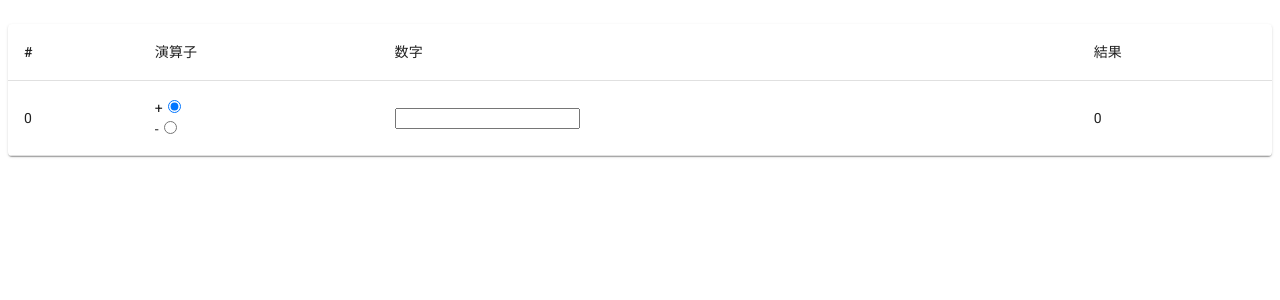
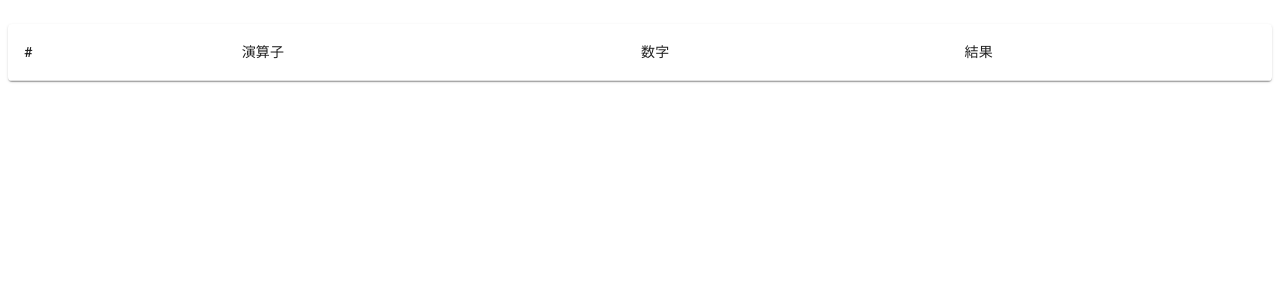
Before and after one commit to naoki85/my-blog-react, a React (Create React App) app: page / in a window 1280 px wide. Shown: the top 300 px of the page. Built offline with nearby package versions, Linux system fonts and the light colour scheme.

Commit message:
Posts store

```diff
--- a/src/actions/index.ts
+++ b/src/actions/index.ts
@@ -1,33 +1,15 @@
-export const CHANGE_OPERATOR = "CHANGE_OPERATOR";
-export const CHANGE_NUM = "CHANGE_NUM";
-export const APPEND_ROW = "APPEND_ROW";
-export type Operator = "+" | "-";
+import { Post } from '../types/state';
 
-export const changeOperator = (operator: Operator) => {
-  return {
-    type: CHANGE_OPERATOR as typeof CHANGE_OPERATOR,
-    payload: {
-      operator
-    }
-  };
-};
+export enum TypeKeys {
+  FETCH_POSTS = 'FETCH_POSTS',
+}
 
-export const changeNum = (num: number) => {
-  return {
-    type: CHANGE_NUM as typeof CHANGE_NUM,
-    payload: {
-      num
-    }
-  };
-};
+export interface PostsAction {
+  type: TypeKeys;
+  posts: Post[];
+}
 
-export const appendRow = () => {
-  return {
-    type: APPEND_ROW as typeof APPEND_ROW
-  };
-};
-
-export type Actions =
-  | ReturnType<typeof changeOperator>
-  | ReturnType<typeof changeNum>
-  | ReturnType<typeof appendRow>
+export const fetchPosts = (): PostsAction => ({
+  posts: [],
+  type: TypeKeys.FETCH_POSTS
+});
--- a/src/components/App.tsx
+++ b/src/components/App.tsx
@@ -1,5 +1,6 @@
 import React, { FC } from 'react';
-import CalcRow, { CalcRowProcProps, Formula } from './CalcRow'
+import CalcRow from './CalcRow'
+import { Post } from '../types/state'
 import { makeStyles } from '@material-ui/core/styles';
 import Table from '@material-ui/core/Table';
 import TableBody from '@material-ui/core/TableBody';
@@ -8,12 +9,11 @@ import TableHead from '@material-ui/core/TableHead';
 import TableRow from '@material-ui/core/TableRow';
 import Paper from '@material-ui/core/Paper';
 
-export interface AppProcProps extends CalcRowProcProps {}
 export interface AppStateProps {
-  formulas: Formula[];
+  posts: Post[];
 }
 
-interface AppProps extends AppProcProps, AppStateProps {}
+interface AppProps extends AppStateProps {}
 
 const useStyles = makeStyles(theme => ({
   root: {
@@ -41,14 +41,11 @@ const AppComponent: FC<AppProps> = (props: AppProps) => {
           </TableRow>
         </TableHead>
         <TableBody>
-          {props.formulas.map(formula => {
+          {props.posts.map(post => {
             return (
               <CalcRow
-                key={formula.id}
-                changeNum={props.changeNum}
-                changeOperator={props.changeOperator}
-                appendRow={props.appendRow}
-                formula={formula}
+                key={post.id}
+                post={post}
               />
             )
           })}
--- a/src/components/CalcRow.tsx
+++ b/src/components/CalcRow.tsx
@@ -3,86 +3,24 @@ import TableRow from '@material-ui/core/TableRow';
 import TableCell from '@material-ui/core/TableCell';
 
 export type Operator = "+" | "-";
-export interface Formula {
+
+export interface Post {
   id: number;
-  operator: Operator;
-  num: number;
-  result: number;
-}
-
-export interface CalcRowProcProps {
-  changeOperator: (operator: Operator) => void;
-  changeNum: (num: number) => void;
-  appendRow: () => void;
+  title: string;
 }
 
 interface CalcRowStateProps {
-  formula: Formula;
+  post: Post;
 }
 
-interface CalcRowProps extends CalcRowProcProps, CalcRowStateProps {}
+interface CalcRowProps extends CalcRowStateProps {}
 const CalcRow: FC<CalcRowProps> = (props: CalcRowProps) => {
-  if (props.formula.id === 0) {
-    return (
-      <TableRow>
-        <TableCell>{props.formula.id}</TableCell>
-        <TableCell>
-          <form onSubmit={ e => { e.preventDefault(); }}>
-            <label htmlFor={"plus"}>
-              +
-            </label>
-            <input
-              type="radio"
-              id="plus"
-              checked={props.formula.operator === "+"}
-              onChange={() => props.changeOperator("+")}
-            />
-          </form>
-          <form onSubmit={ e => { e.preventDefault(); }}>
-            <label htmlFor={"minus"}>
-              -
-            </label>
-            <input
-              type="radio"
-              id="minus"
-              checked={props.formula.operator === "-"}
-              onChange={() => props.changeOperator("-")}
-            />
-          </form>
-        </TableCell>
-        <TableCell>
-          <form
-            onSubmit={ e => {
-              e.preventDefault();
-              props.appendRow();
-            }}
-          >
-            <input
-              type="text"
-              value={props.formula.num ? props.formula.num : ""}
-              onChange={e => {
-                if (e.target.value === "-") {
-                  props.changeOperator("-")
-                } else if (e.target.value === "+") {
-                  props.changeOperator("+")
-                } else if (Number(e.target.value)) {
-                  props.changeNum(Number(e.target.value));
-                }
-              }}
-            />
-          </form>
-        </TableCell>
-        <TableCell>{props.formula.result}</TableCell>
-      </TableRow>
-    );
-  }
-
   return (
     <TableRow>
-      <TableCell>{props.formula.id}</TableCell>
-      <TableCell>{props.formula.operator}</TableCell>
-      <TableCell>{props.formula.num}</TableCell>
-      <TableCell>{props.formula.result}</TableCell>
+      <TableCell>{props.post.id}</TableCell>
+      <TableCell>hoge</TableCell>
+      <TableCell>fuga</TableCell>
+      <TableCell>{props.post.title}</TableCell>
     </TableRow>
   )
 };
--- a/src/containers/App.tsx
+++ b/src/containers/App.tsx
@@ -1,25 +1,23 @@
 import { connect } from "react-redux";
-import { Dispatch, Action } from "redux";
-import { Result } from "../reducers";
-import * as Act from '../actions';
-import AppComponent, { AppProcProps, AppStateProps } from '../components/App';
+import { Dispatch } from "redux";
+import { StoreState } from "../types/state";
+import { fetchPosts } from '../actions';
+import { PostsState } from '../reducers';
+import AppComponent, { AppStateProps } from '../components/App';
 
-export const mapStateToProps = function(state: Result): AppStateProps {
+export const mapStateToProps = function(state: StoreState): AppStateProps {
   return {
-    formulas: [...state.formulas, state.formula]
+    posts: state.posts || []
   }
 };
 
-export const mapDispatchToProps = function(
-  dispatch: Dispatch<Action<{}>>
-): AppProcProps {
-  return {
-    changeOperator: (operator: Act.Operator) =>
-      dispatch(Act.changeOperator(operator)),
-    changeNum: (num: number) => dispatch(Act.changeNum(num)),
-    appendRow: () => dispatch(Act.appendRow())
-  };
-};
+interface DispatchProps {
+  fetchPosts: () => PostsState;
+}
+
+const mapDispatchToProps = (dispatch: Dispatch): DispatchProps => ({
+  fetchPosts: () => dispatch(fetchPosts()),
+});
 
 export default connect(
   mapStateToProps,
--- a/src/index.tsx
+++ b/src/index.tsx
@@ -2,7 +2,7 @@ import React from 'react';
 import ReactDOM from 'react-dom';
 import { Provider } from "react-redux";
 import App from './containers/App';
-import reducer from "./reducers";
+import postReducer from "./reducers";
 import { compose, createStore, StoreEnhancerStoreCreator } from "redux";
 import * as serviceWorker from './serviceWorker';
 
@@ -12,7 +12,7 @@ export interface CustomWindow extends Window {
 declare let window: CustomWindow;
 const composeEnhancers = (window.__REDUX_DEVTOOLS_EXTENSION__() as typeof compose) || compose;
 
-const store = createStore(reducer, composeEnhancers);
+const store = createStore(postReducer, composeEnhancers);
 
 ReactDOM.render(
   <Provider store={store}>
--- a/src/reducers/index.ts
+++ b/src/reducers/index.ts
@@ -1,79 +1,25 @@
-import * as Action from '../actions';
+import { Reducer } from 'redux';
+import { TypeKeys, PostsAction } from '../actions';
+import { Post } from '../types/state';
 
-export interface Formula {
-  id: number;
-  operator: Action.Operator;
-  num: number;
-  result: number;
+export interface PostsState {
+  posts: Post[];
 }
 
-export interface Result {
-  formulas: Formula[];
-  formula: Formula;
-}
+export const initialState: PostsState = { posts: [] };
 
-const initialState: Result = {
-  formulas: [],
-  formula: { id: 0, operator: "+", num: 0, result: 0 }
-};
-
-const calc = (formulas: Formula[], operator: Action.Operator, num: number) => {
-  const result = formulas.length === 0 ? 0 : formulas[formulas.length - 1].result;
-  switch (operator) {
-    case "+":
-      return result + num;
-    case "-":
-      return result - num;
-    default:
-      return NaN;
-  }
-}
-
-export default (state=initialState, action: Action.Actions): Result => {
+const postReducer: Reducer<PostsState, PostsAction> = (
+  state: PostsState = initialState,
+  action: PostsAction,
+) => {
   switch (action.type) {
-    case Action.CHANGE_OPERATOR: {
-      const result = calc(
-        state.formulas,
-        action.payload.operator,
-        state.formula.num
-      );
-
-      return {
-        ...state,
-        formula: { ...state.formula, operator: action.payload.operator, result }
-      };
-    }
-    case Action.CHANGE_NUM: {
-      const result = calc(
-        state.formulas,
-        state.formula.operator,
-        action.payload.num
-      );
-
-      return {
-        ...state,
-        formula: { ...state.formula, num: action.payload.num, result }
-      };
-    }
-    case Action.APPEND_ROW: {
-      return {
-        formulas: [
-          ...state.formulas,
-          {
-            ...state.formula,
-            id: state.formulas.length === 0 ? 1 : state.formulas[state.formulas.length - 1].id + 1
-          }
-        ],
-        formula: {
-          id: 0,
-          operator: "+",
-          num: 0,
-          result: state.formula.result
-        }
-      };
+    case TypeKeys.FETCH_POSTS: {
+      return state;
     }
     default: {
       return state;
     }
   }
 };
+
+export default postReducer;
```
Also changed, not shown: src/types/state.d.ts (added, +22 -0 lines).
